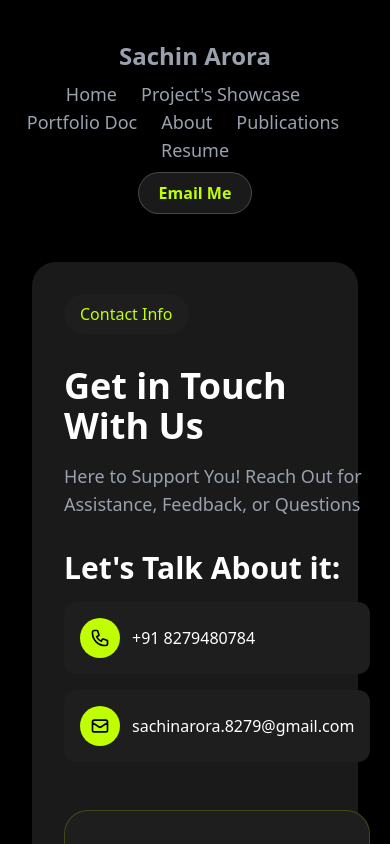
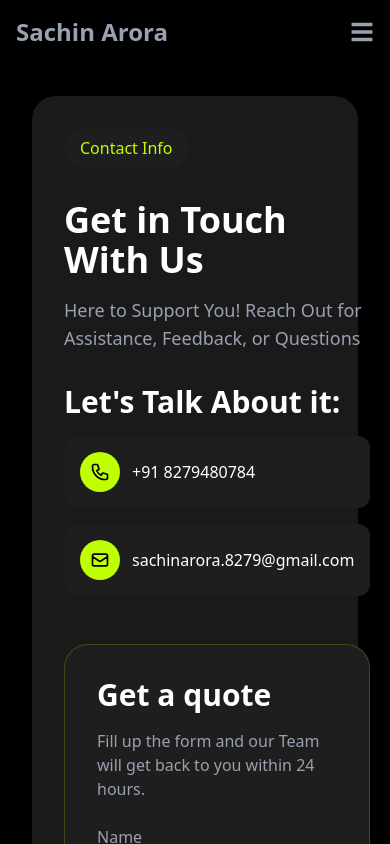
Before and after one commit to sachin0986/Portfolio, a React (Vite) app: page /contact in a window 390 px wide. Shown: the top 844 px of the page. Built offline with nearby package versions, Linux system fonts and the light colour scheme.

Commit message:
header responsivenes issue fixed

```diff
--- a/src/Components/ConnectionComponent.jsx
+++ b/src/Components/ConnectionComponent.jsx
@@ -35,6 +35,15 @@ const data = [
   }
 ];
 
+
+const connectionStyle = {
+  mainDiv: `w-60 p-6 bg-white border border-gray-200 rounded-3xl shadow`,
+  icon: `text-xl`,
+  name: `text-lg font-bold text-black`,
+  displayLink: `text-sm font-medium text-gray-800 hover:underline cursor-pointer`,
+}
+
+
 const getIconAndColor = (platformName) => {
   switch (platformName.toLowerCase()) {
     case 'twitter':
@@ -54,12 +63,12 @@ const ConnectionCard = ({ name, handle, displayLink, link, buttonText }) => {
   const { icon, bgColor } = getIconAndColor(name);
 
   return (
-    <div className="w-60 p-6 bg-white border border-gray-200 rounded-3xl shadow">
+    <div className={connectionStyle.mainDiv}>
       <div className="space-y-4">
         {/* Header */}
         <div className="flex items-center gap-2">
-          <span className="text-xl">{icon}</span>
-          <h5 className="text-lg font-bold text-black">{name}</h5>
+          <span className={connectionStyle.icon}>{icon}</span>
+          <h5 className={connectionStyle.name}>{name}</h5>
         </div>
 
         {/* Content */}
@@ -72,7 +81,7 @@ const ConnectionCard = ({ name, handle, displayLink, link, buttonText }) => {
               href={link}
               target="_blank"
               rel="noopener noreferrer"
-              className="text-sm font-medium text-gray-800 hover:underline cursor-pointer"
+              className={connectionStyle.displayLink}
             >
               {displayLink}
             </a>
--- a/src/Components/Footer.jsx
+++ b/src/Components/Footer.jsx
@@ -6,63 +6,83 @@ import { SiBento } from "react-icons/si";
 
 const Footer = () => {
   return (
-    <footer className="bg-black text-white py-2 px-8">
+    <footer className="bg-black text-white py-8 px-4">
       {/* Freelance Section with Background Image */}
       <div
-        className="relative text-center p-10 mb-8"
+        className="relative text-center p-6 md:p-10 mb-8 rounded-3xl"
         style={{
-          backgroundImage: `url("https://res.cloudinary.com/dm2ek1ift/image/upload/v1739801151/bg_m7sod6.avif")`, // ✅ External image URL
+          backgroundImage: `url("https://res.cloudinary.com/dm2ek1ift/image/upload/v1739801151/bg_m7sod6.avif")`,
           backgroundSize: "cover",
           backgroundPosition: "center",
-          borderRadius: "35px",
-          padding: "100px",
-          margin: "60px"
         }}
       >
-        <div className="bg-opacity-50 p-6">
-          <h1 className="text-4xl p-4 font-bold">Ready to Transform Your Workflow?</h1>
-          <h3 className="text-gray-300 text-xl mt-2">
+        <div className="bg-opacity-50 p-6 rounded-3xl">
+          <h1 className="text-2xl md:text-4xl font-bold mb-4">
+            Ready to Transform Your Workflow?
+          </h1>
+          <h3 className="text-gray-300 text-lg md:text-xl mb-6">
             I am available for freelance projects, remote work, or just discussing design.
             Feel free to ping me at
           </h3>
-          <div className="pt-6">
-          <MailLogo />
+          <div className="flex justify-center">
+            <MailLogo />
           </div>
         </div>
       </div>
 
       {/* Footer Content */}
-      <div className="container pt-10 pb-5 mx-auto flex flex-col md:flex-row justify-between items-center">
+      <div className="container mx-auto flex flex-col md:flex-row justify-between items-center space-y-6 md:space-y-0">
         {/* Left Side - Name */}
         <h2 className="text-2xl font-bold">Sachin Arora</h2>
 
         {/* Center - Social Links */}
-        <div className="flex space-x-6 mt-4 md:mt-0">
-          <a href="https://github.com/sachin0986" target="_blank" rel="noopener noreferrer" className="text-gray-400 hover:text-white transition">
+        <div className="flex space-x-6">
+          <a
+            href="https://github.com/sachin0986"
+            target="_blank"
+            rel="noopener noreferrer"
+            className="text-gray-400 hover:text-white transition"
+          >
             <FaGithub size={24} />
           </a>
-          <a href="https://linkedin.com/in/sachin0986" target="_blank" rel="noopener noreferrer" className="text-gray-400 hover:text-white transition">
+          <a
+            href="https://linkedin.com/in/sachin0986"
+            target="_blank"
+            rel="noopener noreferrer"
+            className="text-gray-400 hover:text-white transition"
+          >
             <FaLinkedin size={24} />
           </a>
-          <a href="https://bento.me/sachin0986" target="_blank" rel="noopener noreferrer" className="text-gray-400 hover:text-white transition">
+          <a
+            href="https://bento.me/sachin0986"
+            target="_blank"
+            rel="noopener noreferrer"
+            className="text-gray-400 hover:text-white transition"
+          >
             <SiBento size={24} />
           </a>
-          <a href="mailto:sachin.arora@example.com" className="text-gray-400 hover:text-white transition">
+          <a
+            href="mailto:sachin.arora@example.com"
+            className="text-gray-400 hover:text-white transition"
+          >
             <FaEnvelope size={24} />
           </a>
-          <a href="https://bento.me/sachin0986" className="text-gray-400 hover:text-white transition">
+          <a
+            href="https://bento.me/sachin0986"
+            className="text-gray-400 hover:text-white transition"
+          >
             <FaSquareUpwork size={24} />
           </a>
         </div>
 
         {/* Right Side - Buttons */}
-        <div className="flex space-x-4 mt-4 md:mt-0">
+        <div className="flex space-x-4">
           <ContactMe />
         </div>
       </div>
 
       {/* Bottom Section */}
-      <div className="text-center text-gray-400 mt-4 text-sm">
+      <div className="text-center text-gray-400 mt-8 text-sm">
         © {new Date().getFullYear()} Sachin Arora. All rights reserved.
       </div>
     </footer>
--- a/src/Components/Header.jsx
+++ b/src/Components/Header.jsx
@@ -1,36 +1,67 @@
-import React from "react";
+import React, { useState } from "react";
 import { Link } from "react-router-dom";
 import { EmailMe } from "./Buttons";
+import { FaBars, FaTimes } from "react-icons/fa";
+
+const headerStyle = {
+  mainDiv: `bg-black text-gray-400 py-4 shadow-md`,
+  logoDiv: `w-full md:w-auto flex justify-between items-center`,
+  nameStyle: `text-2xl font-bold hover:text-white transition duration-300`,
+  mobilemenu: `md:hidden text-gray-400 hover:text-white focus:outline-none`,
+}
 
 const Header = () => {
+  const [isMobileMenuOpen, setIsMobileMenuOpen] = useState(false);
+
+  const toggleMobileMenu = () => {
+    setIsMobileMenuOpen(!isMobileMenuOpen);
+  };
+
   return (
-    <header className="bg-black text-gray-400 pt-10 pb-4 shadow-md">
-      <div className="container mx-auto flex flex-col md:flex-row justify-between items-center">
-        {/* Logo / Name */}
-        <h1 className="text-2xl font-bold hover:text-white transition duration-300">
-          <Link to="/">Sachin Arora</Link>
-        </h1>
+    <header className={headerStyle.mainDiv}>
+      <div className="container mx-auto px-4 flex flex-col md:flex-row justify-between items-center">
+        {/* Logo / Name and Mobile Menu Toggle */}
+        <div className={headerStyle.logoDiv}>
+          <h1 className={headerStyle.nameStyle}>
+            <Link to="/">Sachin Arora</Link>
+          </h1>
+
+          {/* Mobile Menu Toggle Button */}
+          <button
+            className={headerStyle.mobilemenu}
+            onClick={toggleMobileMenu}
+          >
+            {isMobileMenuOpen ? <FaTimes size={24} /> : <FaBars size={24} />}
+          </button>
+        </div>
 
         {/* Navigation */}
-        <nav className="mt-2 md:mt-0">
-          <ul className="flex flex-wrap justify-center md:justify-start space-x-6">
+        <nav
+          className={`${isMobileMenuOpen ? "block" : "hidden"} md:block mt-4 md:mt-0 w-full md:w-auto`}
+        >
+          <ul className="flex flex-col md:flex-row md:space-x-2 lg:space-x-6 space-y-4 md:space-y-0">
             {[
               { name: "Home", path: "/" },
-              { name: "Project's Showcase", path: "/projectShowcase" },
-              { name: "Portfolio Doc", path: "/portfolioDoc" },
+              { name: "Projects", path: "/projectShowcase" },
+              { name: "Portfolio", path: "/portfolioDoc" },
               { name: "About", path: "/about" },
               { name: "Publications", path: "/publications" },
-              { name: "Resume", path: "/resume" }
+              { name: "Resume", path: "/resume" },
             ].map((item, index) => (
-              <li key={index} className="cursor-pointer text-lg hover:text-white transition duration-300">
-                <Link to={item.path}>{item.name}</Link>
+              <li
+                key={index}
+                className="cursor-pointer text-base md:text-sm lg:text-lg hover:text-white transition duration-300"
+              >
+                <Link to={item.path} onClick={() => setIsMobileMenuOpen(false)}>
+                  {item.name}
+                </Link>
               </li>
             ))}
           </ul>
         </nav>
 
-        {/* Search Bar & Button */}
-        <div className="mt-2 md:mt-0 flex items-center space-x-4">
+        {/* Email Button - Only visible on laptop screens (lg and above) */}
+        <div className="hidden lg:flex items-center space-x-4">
           <EmailMe />
         </div>
       </div>
```
